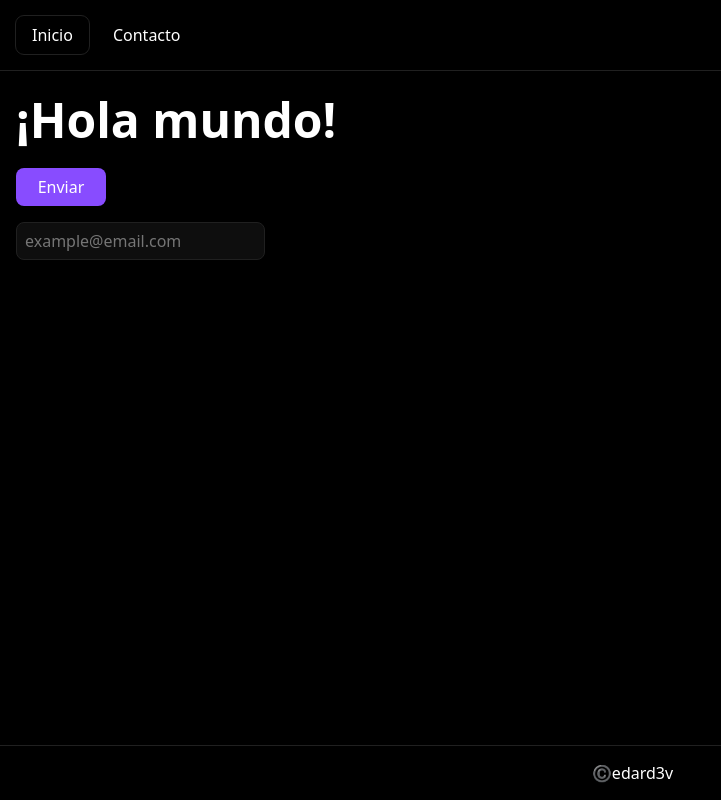
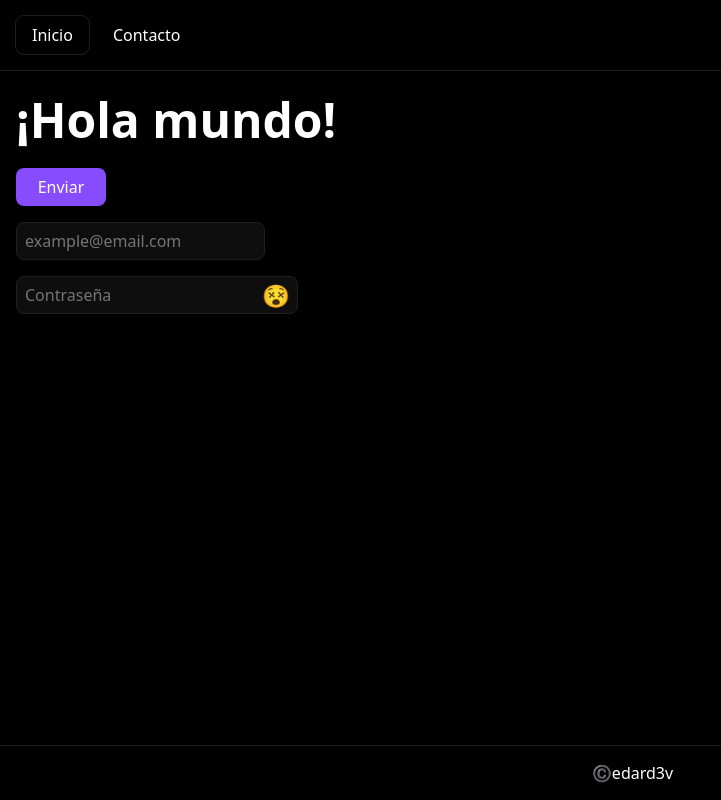
Before and after one commit to edard3v/template-react, a React (Vite) app: page / in a window 1280 px wide. Shown: the whole page, without its empty margins (0-721 px from the left). Built offline with nearby package versions, Linux system fonts and the light colour scheme.

Commit message:
agg input password

```diff
--- a/src/components/inputs/Email/Email.tsx
+++ b/src/components/inputs/Email/Email.tsx
@@ -1,5 +1,5 @@
+import css from "./Email.module.css";
 import { cls } from "@utils/cls";
-import css from "./Email.module.css";
 import { InputHTMLAttributes } from "react";
 
 export default function Email(props: Props) {
--- /dev/null
+++ b/src/components/inputs/Password/Password.module.css
@@ -0,0 +1,19 @@
+.password {
+  position: relative;
+
+  input {
+    padding-right: calc(33px + var(--md));
+  }
+
+  .inputErr {
+    outline: var(--err-outline);
+  }
+
+  .emoji {
+    position: absolute;
+    right: var(--md);
+    top: 50%;
+    transform: translateY(-50%);
+    font-size: 1.4em;
+  }
+}
--- /dev/null
+++ b/src/components/inputs/Password/Password.tsx
@@ -0,0 +1,29 @@
+import css from "./Password.module.css";
+import { cls } from "@utils/cls";
+import { InputHTMLAttributes, useState } from "react";
+
+export default function Password(props: Props) {
+  const { className, err, ...rest } = props;
+  const [isVisiblePass, setIsVisiblePass] = useState(false);
+  return (
+    <label className={cls([css.password, className])}>
+      <input
+        {...rest}
+        type={!isVisiblePass ? "password" : "text"}
+        placeholder="Contraseña"
+        className={cls([err && css.inputErr])}
+        title={err}
+      />
+      <span
+        className={css.emoji}
+        onClick={() => setIsVisiblePass(!isVisiblePass)}
+      >
+        {!isVisiblePass ? "😵" : "🧐"}
+      </span>
+    </label>
+  );
+}
+
+interface Props extends InputHTMLAttributes<HTMLInputElement> {
+  err?: string;
+}
--- a/src/pages/Home/Home.tsx
+++ b/src/pages/Home/Home.tsx
@@ -3,6 +3,7 @@ import Layout from "@layouts/Layout/Layout";
 import { HOME } from "./config";
 import Btn from "@components/buttons/Btn/Btn";
 import Email from "@components/inputs/Email/Email";
+import Password from "@components/inputs/Password/Password";
 
 export default function Home() {
   return (
@@ -11,6 +12,7 @@ export default function Home() {
         <h1>¡Hola mundo!</h1>
         <Btn>Enviar</Btn>
         <Email />
+        <Password />
       </main>
     </Layout>
   );
```
